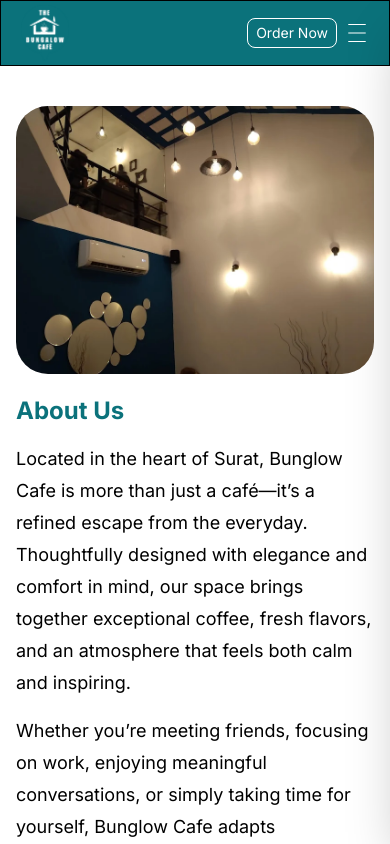
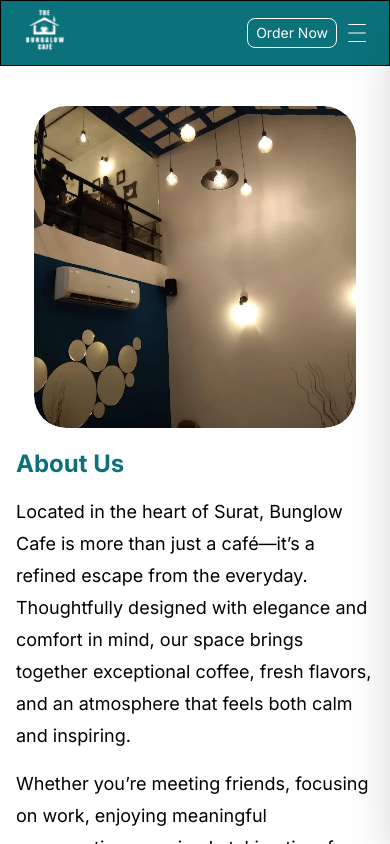
Before and after one commit to Fenil-Techy/Cafe_site, a React (Vite) app: page /about in a window 390 px wide. Shown: the top 844 px of the page. Built offline with nearby package versions, Linux system fonts and the light colour scheme.

Commit message:
add responsivness

```diff
--- a/src/components/about/Carousel.jsx
+++ b/src/components/about/Carousel.jsx
@@ -13,7 +13,7 @@
   ];
 
   return (
-    <div className="w-full h-full">
+    <div className="w-[90%] md:max-w-3xl lg:max-w-4xl mx-auto overflow-hidden">
       <Swiper
         modules={[Autoplay, EffectFade]}
         effect="fade"
@@ -25,15 +25,18 @@
           disableOnInteraction: false,
           pauseOnMouseEnter: true,
         }}
-        className="w-full h-full"
+        className="w-full rounded-4xl"
       >
         {images.map((item) => (
           <SwiperSlide key={item.id}>
-            <img
-              src={item.img}
-              alt=""
-              className="w-full h-full  object-cover rounded-4xl "
-            />
+
+            <div className="aspect-square md:aspect-video w-full overflow-hidden rounded-4xl">
+               <img
+                src={item.img}
+                alt=""
+                className="w-full h-full object-cover"
+              />
+            </div>
           </SwiperSlide>
         ))}
       </Swiper>
```
